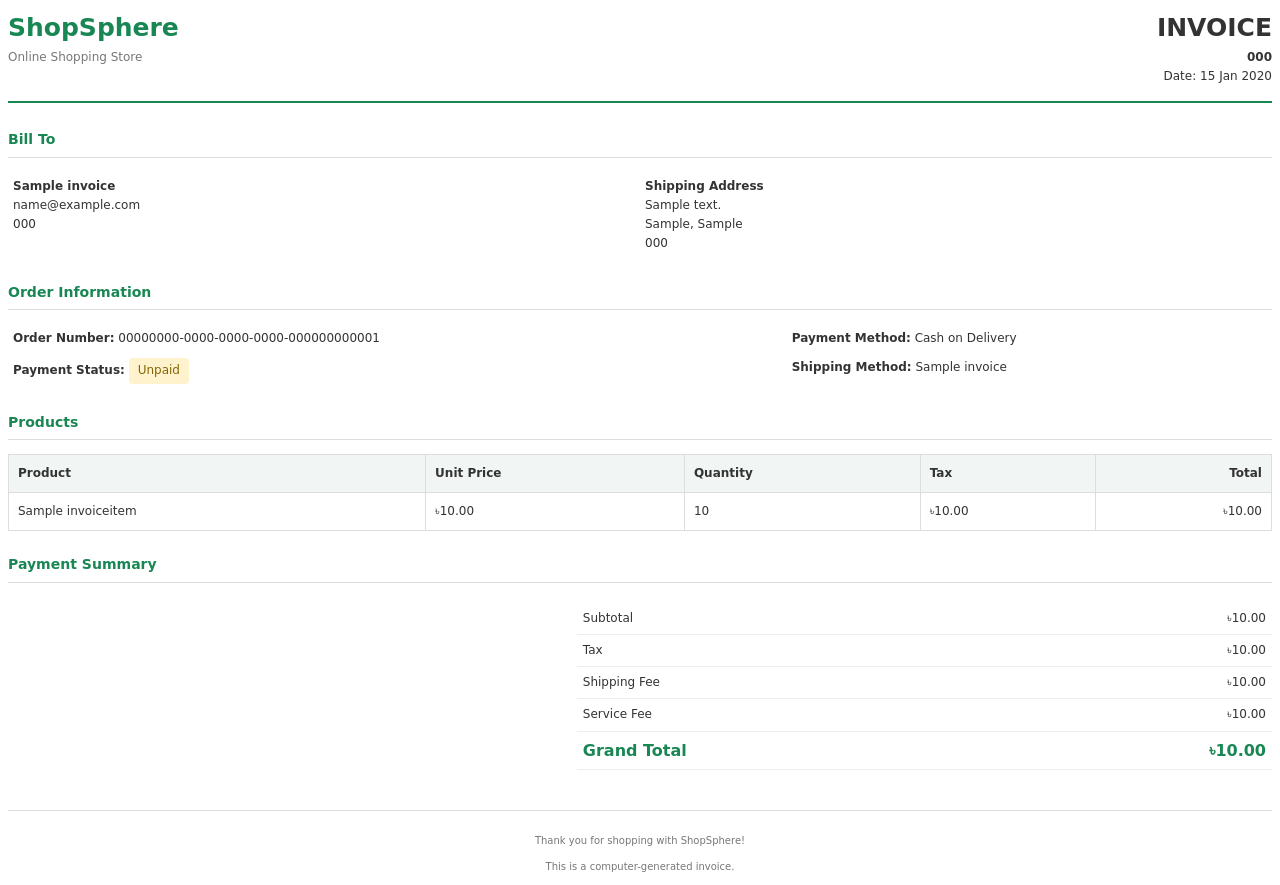
After one commit to mamun-2025/ShopSphere, a Django app: template templates/invoices/invoice_pdf.html in a window 1280 px wide. The commit adds this page. Run offline with Django 5.2, Linux system fonts and the light colour scheme; the template is opened without the code that fills it: values that come from a table or form of the project are taken from there, others are empty; tables that the repository leaves empty hold one stand-in row (values such as "Sample post"); parts of the project's set-up code (start-up, migrations or seed data) failed here and were passed over.

Commit message:
Completed invoice pdf file

```diff
--- a/invoices/urls.py
+++ b/invoices/urls.py
@@ -13,5 +13,10 @@ urlpatterns = [
        views.InvoiceDetailView.as_view(),
        name="detail",
     ),
+    path(
+       "<str:invoice_number>/pdf/",
+       views.InvoicePDFView.as_view(),
+       name="pdf",
+    ),
 
 ]
--- /dev/null
+++ b/templates/invoices/invoice_pdf.html
@@ -0,0 +1,354 @@
+
+
+
+<!DOCTYPE html>
+<html lang="en">
+<head>
+    <meta charset="UTF-8">
+
+    <title>Invoice {{ invoice.invoice_number }}</title>
+
+    <style>
+        @page {
+            size: A4;
+            margin: 18mm;
+        }
+
+        body {
+            font-family: DejaVu Sans, sans-serif;
+            font-size: 12px;
+            color: #333;
+            line-height: 1.6;
+        }
+
+        .header {
+            display: flex;
+            justify-content: space-between;
+            border-bottom: 2px solid #198754;
+            padding-bottom: 15px;
+            margin-bottom: 25px;
+        }
+
+        .brand {
+            color: #198754;
+            font-size: 25px;
+            font-weight: bold;
+        }
+
+        .invoice-title {
+            text-align: right;
+        }
+
+        .invoice-title h1 {
+            margin: 0;
+            font-size: 25px;
+        }
+
+        .section {
+            margin-top: 22px;
+        }
+
+        .section h3 {
+            color: #198754;
+            border-bottom: 1px solid #ddd;
+            padding-bottom: 6px;
+        }
+
+        .details {
+            width: 100%;
+            border-collapse: collapse;
+        }
+
+        .details td {
+            padding: 5px;
+            vertical-align: top;
+        }
+
+        .products {
+            width: 100%;
+            border-collapse: collapse;
+            margin-top: 10px;
+        }
+
+        .products th,
+        .products td {
+            border: 1px solid #ddd;
+            padding: 9px;
+            text-align: left;
+        }
+
+        .products th {
+            background: #f1f5f3;
+        }
+
+        .text-right {
+            text-align: right !important;
+        }
+
+        .summary {
+            width: 55%;
+            margin-left: auto;
+            margin-top: 20px;
+            border-collapse: collapse;
+        }
+
+        .summary td {
+            padding: 6px;
+            border-bottom: 1px solid #eee;
+        }
+
+        .grand-total {
+            font-size: 16px;
+            font-weight: bold;
+            color: #198754;
+        }
+
+        .payment-status {
+            display: inline-block;
+            padding: 3px 9px;
+            background: #fff3cd;
+            color: #856404;
+            border-radius: 4px;
+        }
+
+        .footer {
+            margin-top: 40px;
+            padding-top: 12px;
+            border-top: 1px solid #ddd;
+            text-align: center;
+            color: #777;
+            font-size: 10px;
+        }
+
+        .muted {
+            color: #777;
+        }
+    </style>
+</head>
+
+<body>
+
+    <!-- Header -->
+
+    <div class="header">
+
+        <div>
+            <div class="brand">ShopSphere</div>
+            <div class="muted">Online Shopping Store</div>
+        </div>
+
+        <div class="invoice-title">
+            <h1>INVOICE</h1>
+            <strong>{{ invoice.invoice_number }}</strong>
+            <div>
+                Date: {{ invoice.issued_at|date:"d M Y" }}
+            </div>
+        </div>
+
+    </div>
+
+
+    <!-- Customer Information -->
+
+    <div class="section">
+
+        <h3>Bill To</h3>
+
+        <table class="details">
+            <tr>
+                <td width="50%">
+                    <strong>{{ invoice.customer_name }}</strong><br>
+                    {{ invoice.customer_email }}<br>
+                    {{ invoice.customer_phone }}
+                </td>
+
+                <td>
+                    <strong>Shipping Address</strong><br>
+                    {{ invoice.shipping_address_line }}<br>
+                    {{ invoice.shipping_area }},
+                    {{ invoice.shipping_city_or_district }}<br>
+
+                    {% if invoice.shipping_postal_code %}
+                        {{ invoice.shipping_postal_code }}
+                    {% endif %}
+                </td>
+            </tr>
+        </table>
+
+    </div>
+
+
+    <!-- Order and Payment -->
+
+    <div class="section">
+
+        <h3>Order Information</h3>
+
+        <table class="details">
+            <tr>
+                <td>
+                    <strong>Order Number:</strong>
+                    {{ invoice.order.order_number }}
+                </td>
+
+                <td>
+                    <strong>Payment Method:</strong>
+                    {{ invoice.order.get_payment_method_display }}
+                </td>
+            </tr>
+
+            <tr>
+                <td>
+                    <strong>Payment Status:</strong>
+                    <span class="payment-status">
+                        {{ invoice.get_payment_status_display }}
+                    </span>
+                </td>
+
+                <td>
+                    <strong>Shipping Method:</strong>
+                    {{ invoice.shipping_method_name }}
+                </td>
+            </tr>
+        </table>
+
+    </div>
+
+
+    <!-- Products -->
+
+    <div class="section">
+
+        <h3>Products</h3>
+
+        <table class="products">
+
+            <thead>
+                <tr>
+                    <th>Product</th>
+                    <th>Unit Price</th>
+                    <th>Quantity</th>
+                    <th>Tax</th>
+                    <th class="text-right">Total</th>
+                </tr>
+            </thead>
+
+            <tbody>
+
+                {% for item in invoice.items.all %}
+
+                    <tr>
+                        <td>{{ item.product_name }}</td>
+
+                        <td>
+                            ৳{{ item.unit_price|floatformat:2 }}
+                        </td>
+
+                        <td>{{ item.quantity }}</td>
+
+                        <td>
+                            ৳{{ item.tax_amount|floatformat:2 }}
+                        </td>
+
+                        <td class="text-right">
+                            ৳{{ item.line_total|floatformat:2 }}
+                        </td>
+                    </tr>
+
+                {% empty %}
+
+                    <tr>
+                        <td colspan="5">
+                            No invoice items found.
+                        </td>
+                    </tr>
+
+                {% endfor %}
+
+            </tbody>
+
+        </table>
+
+    </div>
+
+
+    <!-- Financial Summary -->
+
+    <div class="section">
+
+        <h3>Payment Summary</h3>
+
+        <table class="summary">
+
+            <tr>
+                <td>Subtotal</td>
+                <td class="text-right">
+                    ৳{{ invoice.subtotal|floatformat:2 }}
+                </td>
+            </tr>
+
+            <tr>
+                <td>Tax</td>
+                <td class="text-right">
+                    ৳{{ invoice.tax_amount|floatformat:2 }}
+                </td>
+            </tr>
+
+            <tr>
+                <td>Shipping Fee</td>
+                <td class="text-right">
+                    ৳{{ invoice.shipping_fee|floatformat:2 }}
+                </td>
+            </tr>
+
+            <tr>
+                <td>Service Fee</td>
+                <td class="text-right">
+                    ৳{{ invoice.service_fee|floatformat:2 }}
+                </td>
+            </tr>
+
+            {% if invoice.discount_amount > 0 %}
+
+                <tr>
+                    <td>
+                        Discount
+                        {% if invoice.coupon_code %}
+                            ({{ invoice.coupon_code }})
+                        {% endif %}
+                    </td>
+
+                    <td class="text-right">
+                        - ৳{{ invoice.discount_amount|floatformat:2 }}
+                    </td>
+                </tr>
+
+            {% endif %}
+
+            <tr class="grand-total">
+                <td>Grand Total</td>
+
+                <td class="text-right">
+                    ৳{{ invoice.total|floatformat:2 }}
+                </td>
+            </tr>
+
+        </table>
+
+    </div>
+
+
+    <!-- Footer -->
+
+    <div class="footer">
+
+        <p>Thank you for shopping with ShopSphere!</p>
+
+        <p>
+            This is a computer-generated invoice.
+        </p>
+
+    </div>
+
+</body>
+</html>
```
Also changed, not shown: invoices/views.py (+60 -19 lines), requirements.txt (+14 -11 lines), templates/orders/order_detail.html (+43 -0 lines).
